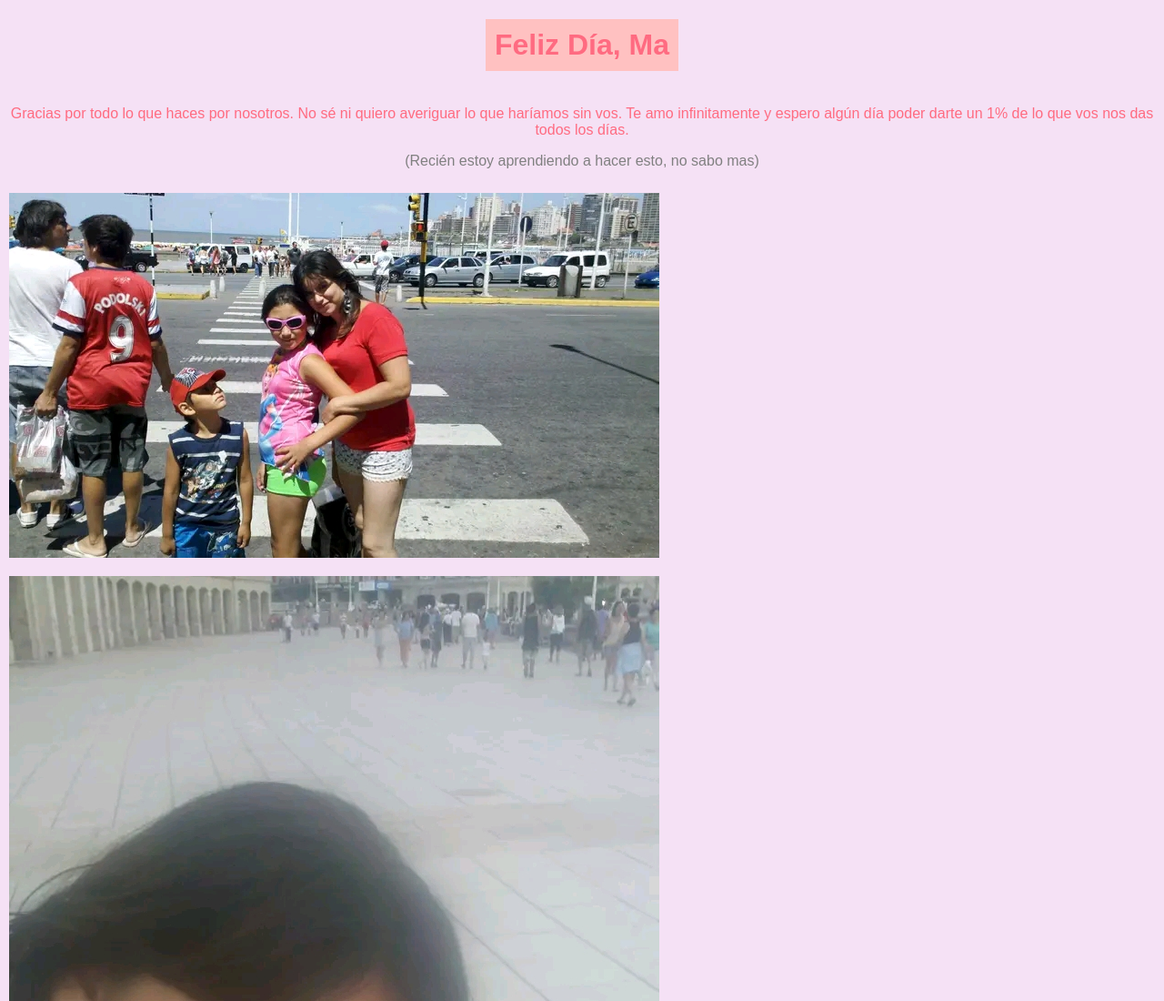
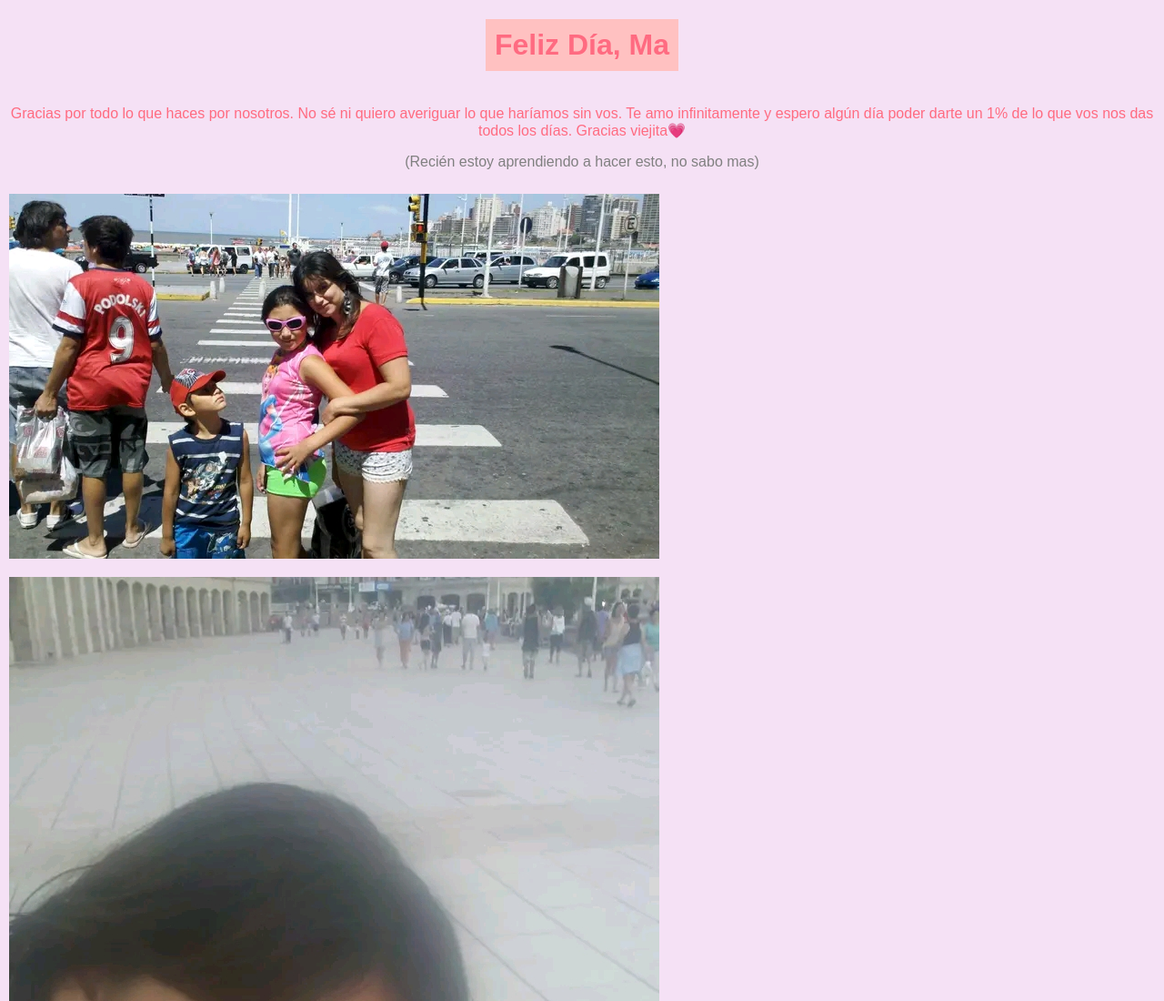
Before and after one commit to arisey0/arisey0.github.io, a plain HTML site: page index.html in a window 1280 px wide. Shown: the top 1100 px of the page at 91% size. Drawn offline with Linux system fonts and the light colour scheme.

Commit message:
Update index.html

```diff
--- a/index.html
+++ b/index.html
@@ -84,7 +84,7 @@
     <h1>Feliz Día, Ma</h1>
     <!-- ... (código anterior) ... -->
 
-<p>Gracias por todo lo que haces por nosotros. No sé ni quiero averiguar lo que haríamos sin vos. Te amo infinitamente y espero algún día poder darte un 1% de lo que vos nos das todos los días.</p>
+<p>Gracias por todo lo que haces por nosotros. No sé ni quiero averiguar lo que haríamos sin vos. Te amo infinitamente y espero algún día poder darte un 1% de lo que vos nos das todos los días. Gracias viejita💗</p>
 <p style="color: gray;">(Recién estoy aprendiendo a hacer esto, no sabo mas)</p>
 
 <!-- ... (código posterior) ... -->
```
